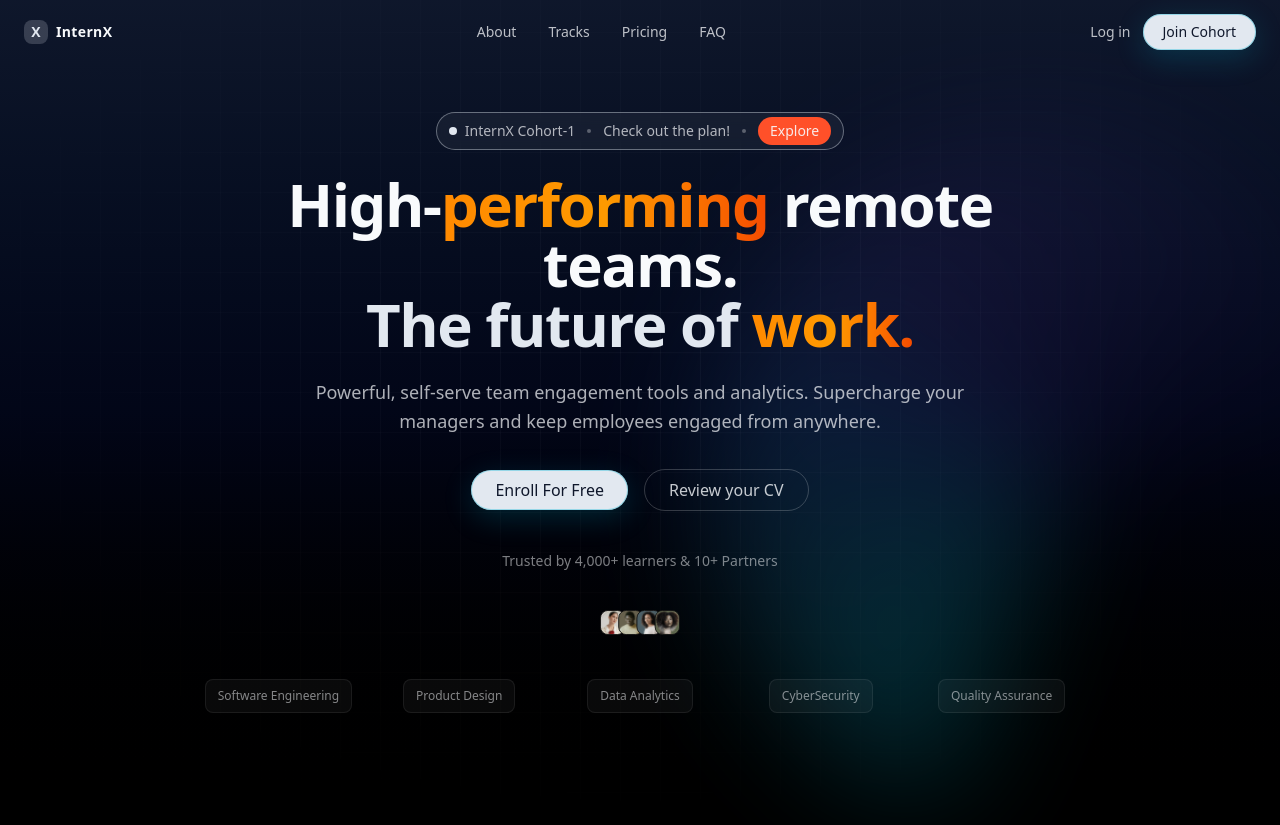
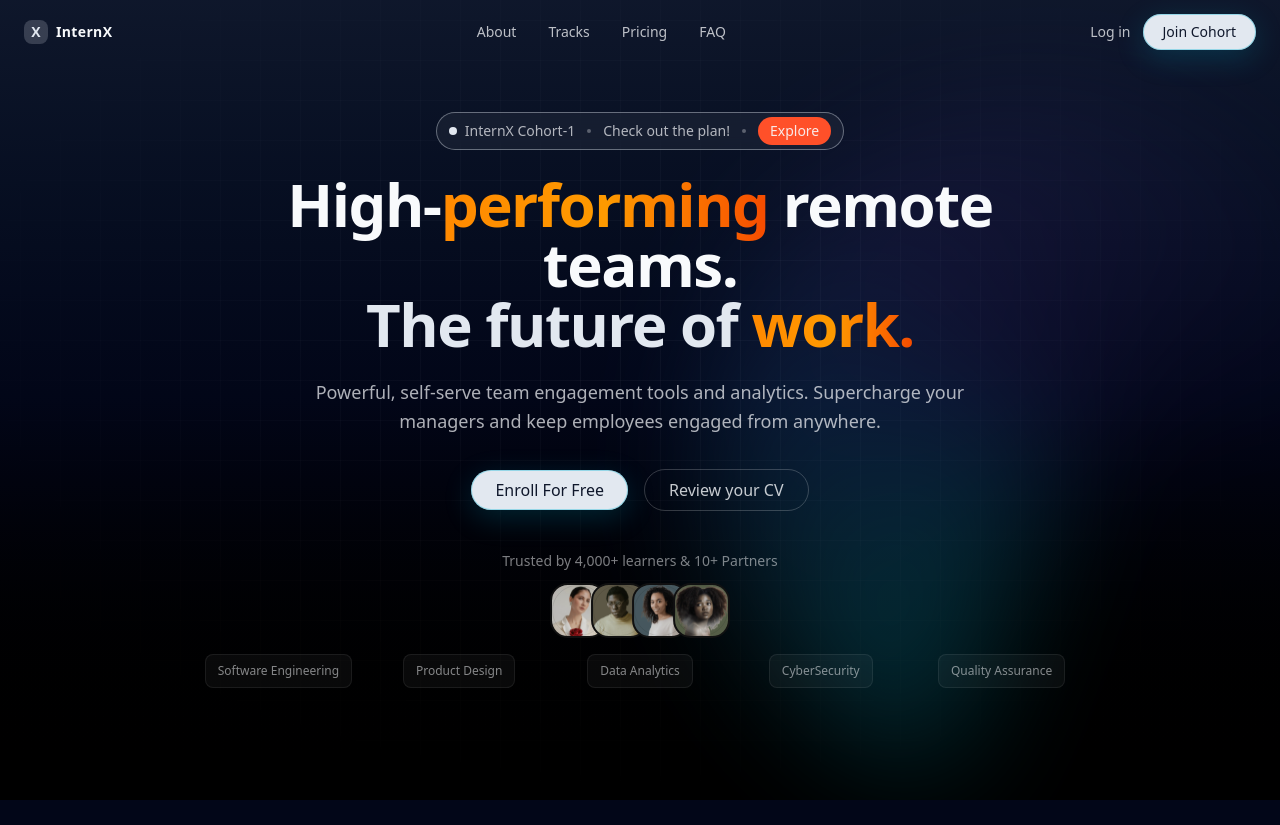
Before and after one commit to oluwaferanmi-jo/InternX, a Next.js app: page / in a window 1280 px wide. After the commit the page ends 800 px from the top, so only its background shows below. Built offline with nearby package versions, Linux system fonts and the light colour scheme.

Commit message:
further improvements on UI

```diff
--- a/components/sections/hero.tsx
+++ b/components/sections/hero.tsx
@@ -89,17 +89,13 @@
             Review your CV
           </Link>
         </div>
+<div className="mt-10 flex flex-col items-center gap-3 text-sm text-foreground/50">
+  <span>Trusted by 4,000+ learners & 10+ Partners</span>
+  <div className="flex items-center gap-4 opacity-90">
+    <Image src="/Avatar.svg" alt="Partner" width={180} height={80} />
 
-        {/* trust logos */}
-       {/* trust bar */}
-        <div className="mt-10 flex flex-col items-center gap-3 text-sm text-foreground/50">
-          <span>Trusted by 4,000+ learners & 10+ Partners</span>
-          <div className="flex items-center gap-4 opacity-100">
-            <Image src="/Avatar.svg" alt="Partner" width={80} height={80}
-            className="sm:w-20 sm:h-20 shrink-0 object-contain"
-           />
-          </div>
-        </div>
+  </div>
+</div>
 
 
         {/* Mobile: one single scrolling row */}
```
